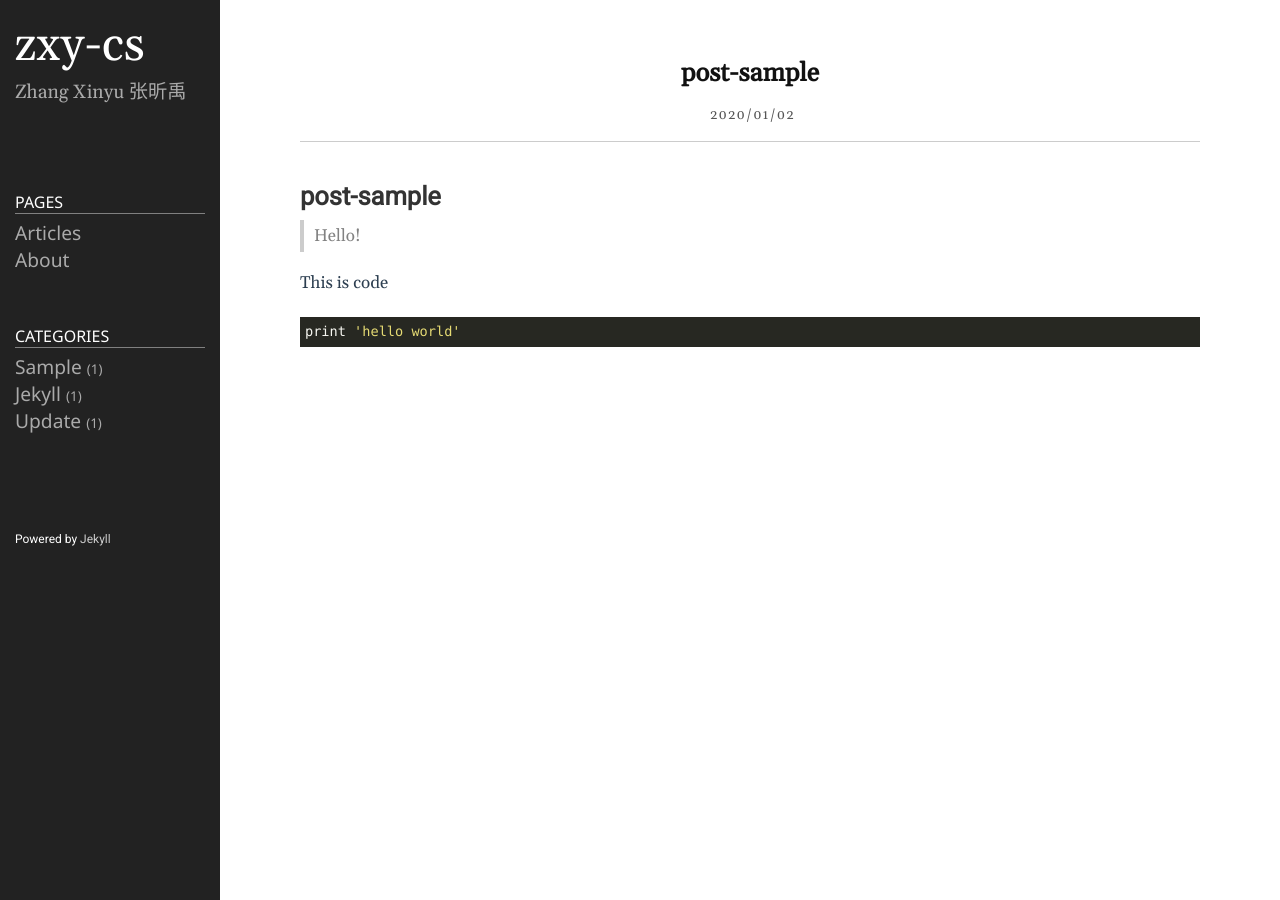
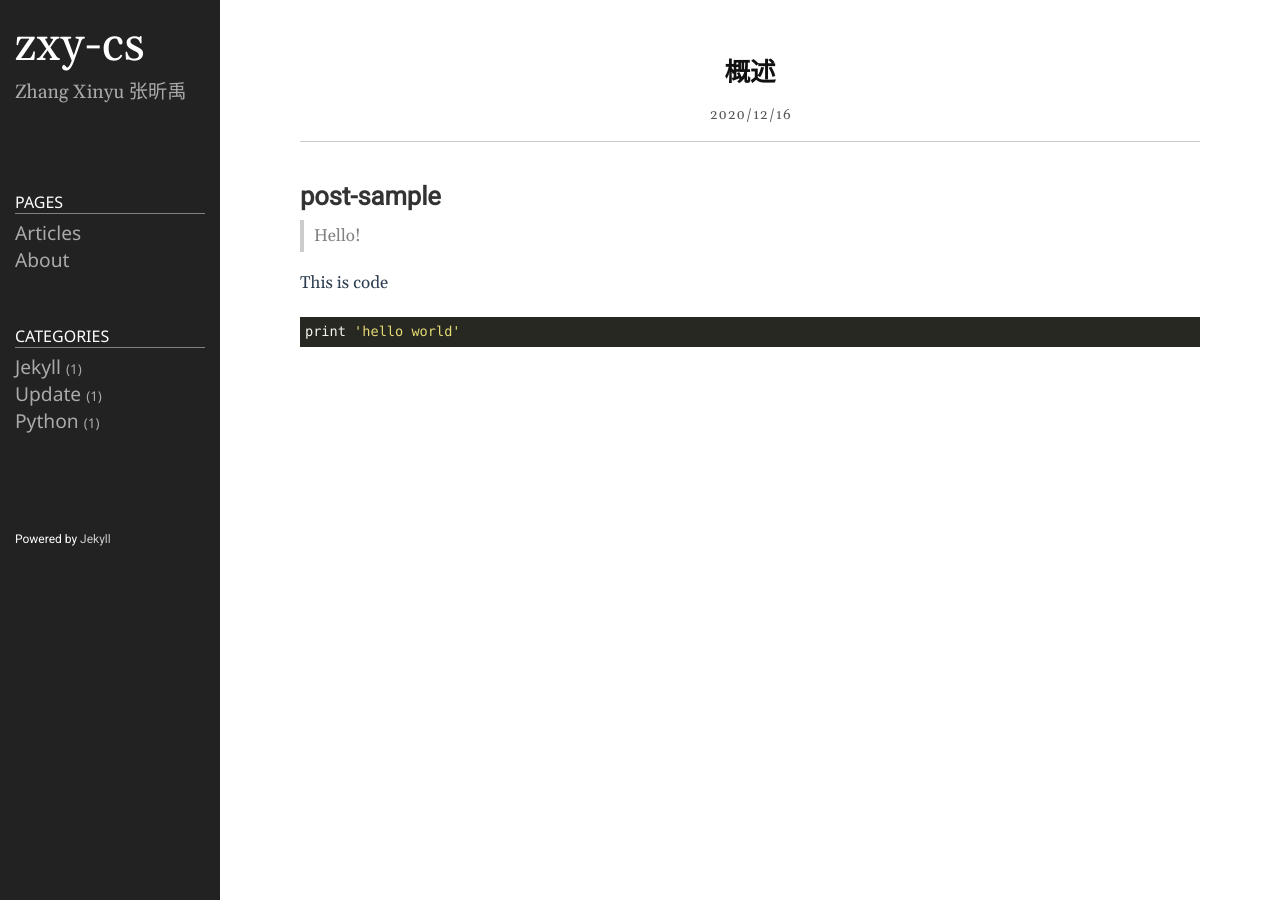
Before and after one commit to zxy-cs/zxy-cs.github.io, a Jekyll site: the page built from _posts/2020-01-02-post.markdown, in a window 1280 px wide. Built offline with Jekyll 4.4.1, drawn with Linux system fonts in a browser that asks for light colours.

Commit message:
Update 2020-01-02-post.markdown

```diff
--- a/_posts/2020-01-02-post.markdown
+++ b/_posts/2020-01-02-post.markdown
@@ -1,8 +1,8 @@
 ---
 layout: post
-title: post-sample
-date: 2020-01-02 19:20:23 +0900
-category: sample
+title: 概述
+date: 2020-12-16 11:10:48 +0900
+category: python
 ---
 # post-sample
 > Hello!
```
